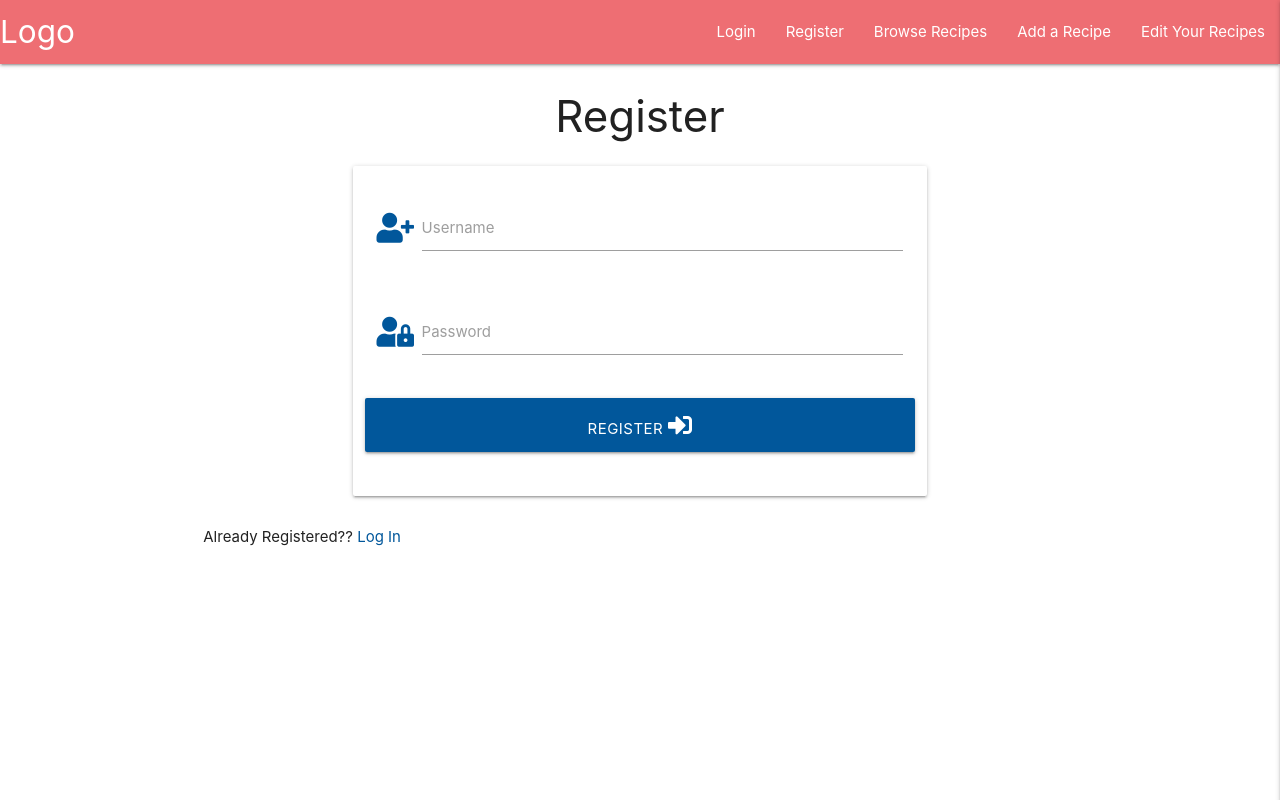
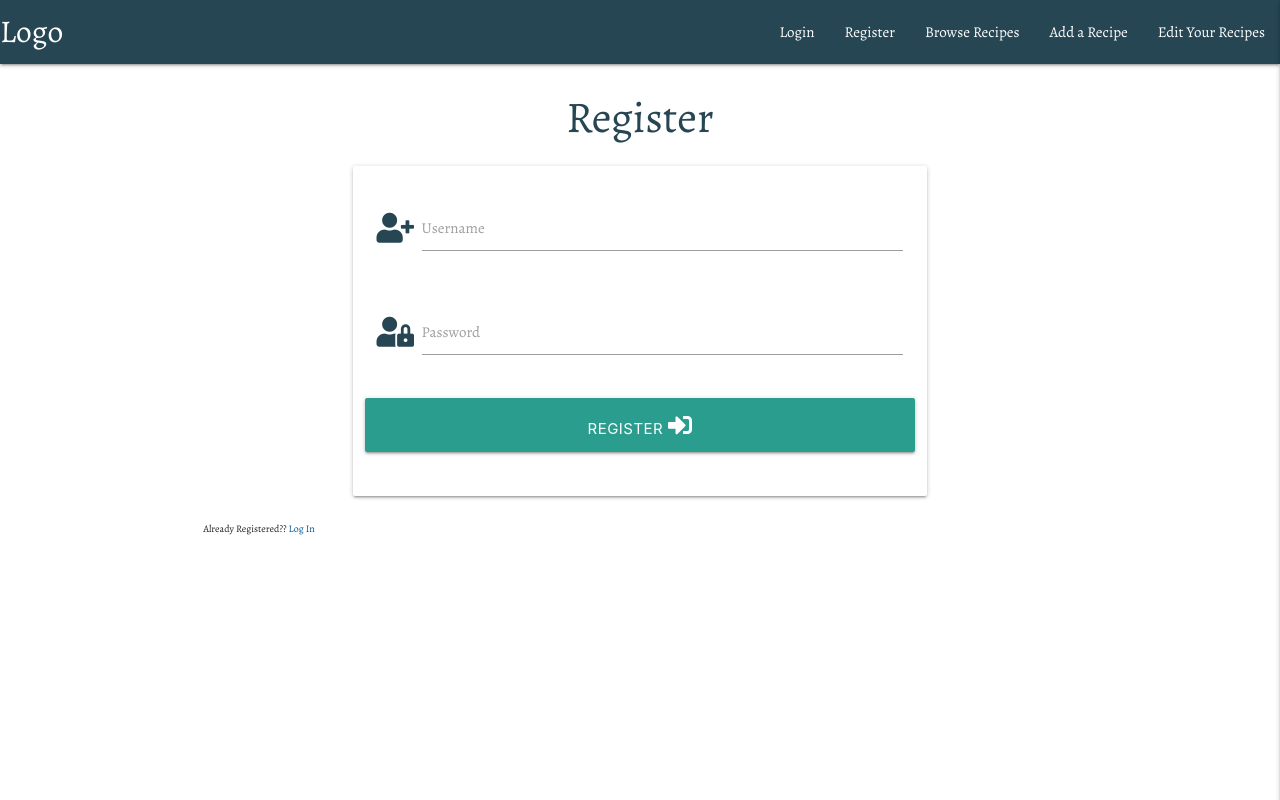
Before and after one commit to Code-Institute-Submissions/Willdeakin-Milestone-Project-3_NovResub, a Flask app: page / in a window 1280 px wide. Run offline with Flask 2, Linux system fonts and the light colour scheme; some libraries are stand-ins or nearby versions.

Commit message:
add the first part of colour scheme and css formatting

```diff
--- a/static/css/style.css
+++ b/static/css/style.css
@@ -0,0 +1,38 @@
+/*
+--charcoal: #264653ff;
+--persian-green: #2a9d8fff;
+--orange-yellow-crayola: #e9c46aff;
+--sandy-brown: #f4a261ff;
+--burnt-sienna: #e76f51ff;
+*/
+
+
+*{
+    font-size: 10px;
+}
+
+
+
+body{
+    font-family: 'Alegreya', serif;
+}
+.charcoal{
+    color: #264653ff;
+}
+.charcoal-back{
+    background-color: #264653ff;
+}
+.sandy-brown-back{
+    background-color: #2a9d8fff;
+}
+.persian-green-button{
+    background-color: #2a9d8fff;
+    align-content: center;
+    position: relative;
+}
+.heading-text{
+    font-size: 2rem;
+}
+.small-text{
+    font-size: 1.2rem;
+}
--- a/templates/add.html
+++ b/templates/add.html
@@ -4,7 +4,7 @@
 
 
 
-<h3 class="light-blue-text text-darken-4 center-align">Add Recipe</h3>
+<h3 class="center-align charcoal">Add Recipe</h3>
 
     <div class="row card-panel grey lighten-5">
         <form class="col s12" method="POST" action="{{ url_for('add') }}">
--- a/templates/base.html
+++ b/templates/base.html
@@ -6,6 +6,11 @@
     <link rel="stylesheet" href="https://cdnjs.cloudflare.com/ajax/libs/font-awesome/5.13.1/css/all.min.css"
         integrity="sha512-xA6Hp6oezhjd6LiLZynuukm80f8BoZ3OpcEYaqKoCV3HKQDrYjDE1Gu8ocxgxoXmwmSzM4iqPvCsOkQNiu41GA==" crossorigin="anonymous" type="text/css">
     <link rel="stylesheet" href="https://cdnjs.cloudflare.com/ajax/libs/materialize/1.0.0/css/materialize.min.css" type="text/css">
+    <!-- Font CSS -->
+    <link rel="preconnect" href="https://fonts.googleapis.com">
+    <link rel="preconnect" href="https://fonts.gstatic.com" crossorigin>
+    <link href="https://fonts.googleapis.com/css2?family=Alegreya&display=swap" rel="stylesheet">
+    <!-- My stylesheet -->
     <link rel="stylesheet" href="{{ url_for('static', filename='css/style.css') }}" type="text/css">
     {% block styles %}
     {% endblock %}
@@ -15,7 +20,7 @@
 
 	<header>
         <!-- top navbar -->
-        <nav>
+        <nav class="charcoal-back">
             <div class="nav-wrapper">
             <a href="#!" class="brand-logo">Logo</a>
             <a href="#" data-target="mobile-demo" class="sidenav-trigger"><i class="material-icons">menu</i></a>
--- a/templates/edit.html
+++ b/templates/edit.html
@@ -1,6 +1,6 @@
 {% extends "base.html" %}
 {% block content%}
-<h3 class="light-blue-text text-darken-4 center-align">Edit Recipe</h3>
+<h3 class="center-align charcoal">Edit Recipe</h3>
 
 
 {% endblock %}
--- a/templates/register.html
+++ b/templates/register.html
@@ -1,7 +1,7 @@
 {% extends "base.html" %}
 {% block content%}
 
-<h3 class="center-align">Register</h3>
+<h3 class="center-align charcoal">Register</h3>
 
 
 <div class="row">
@@ -10,7 +10,7 @@
             <!-- username -->
             <div class="row">
                 <div class="input-field col s12">
-                    <i class="fas fa-user-plus prefix light-blue-text text-darken-4"></i>
+                    <i class="fas fa-user-plus prefix charcoal"></i>
                     <input id="username" name="username" type="text" class="validate"
                     minlength="5" maxlength="15" pattern="^[a-zA-Z0-9]{5,15}$" class="validate" required>
                     <label for="username">Username</label>
@@ -19,7 +19,7 @@
             <!-- password -->
             <div class="row">
                 <div class="input-field col s12">
-                    <i class="fas fa-user-lock prefix light-blue-text text-darken-4"></i>
+                    <i class="fas fa-user-lock prefix charcoal"></i>
                     <input id="password" name="password" type="password" minlength="5"
                         maxlength="15" pattern="^[a-zA-Z0-9]{5,15}$" class="validate" required>
                     <label for="password">Password</label>
@@ -27,7 +27,7 @@
             </div>
             <!-- register -->
             <div class="row">
-                <button type="submit" class="col s12 btn-large light-blue darken-4 text-shadow">
+                <button type="submit" class="col s12 btn-large persian-green-button">
                     Register <i class="fas fa-sign-in-alt"></i>
                 </button>
             </div>
```
Also changed, not shown: templates/login.html (+4 -4 lines), templates/recipes.html (+9 -9 lines).
